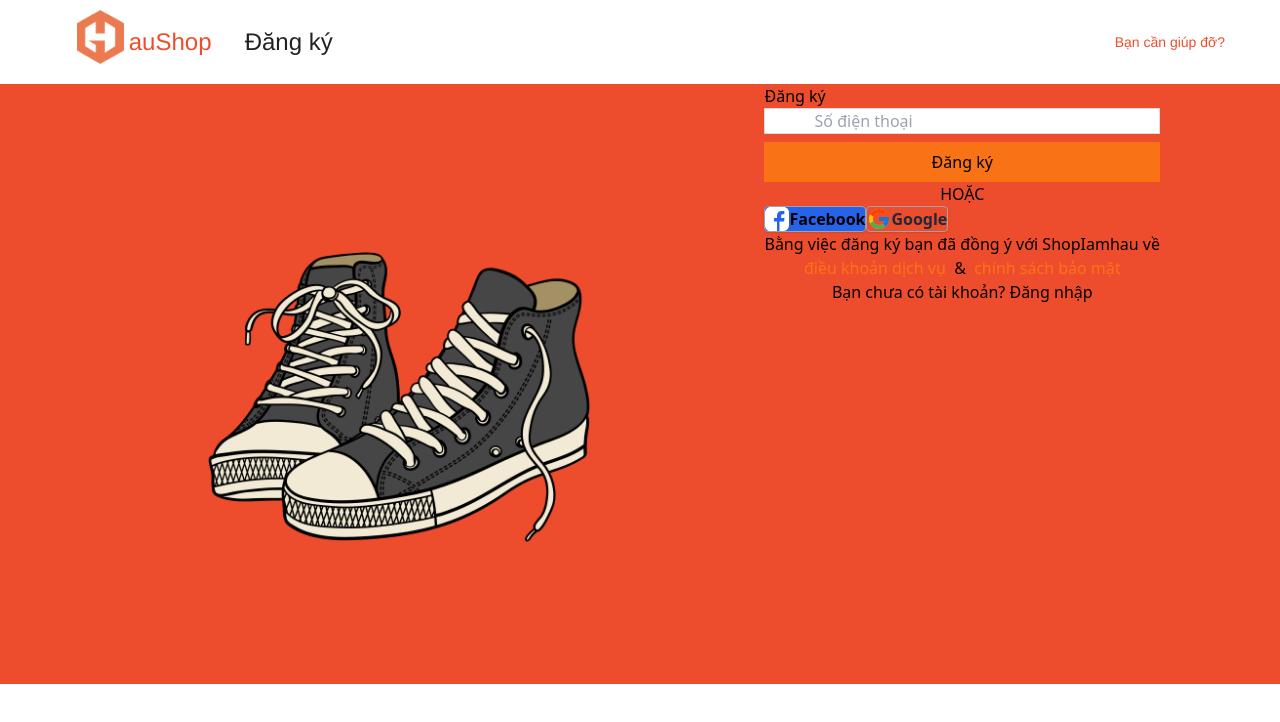
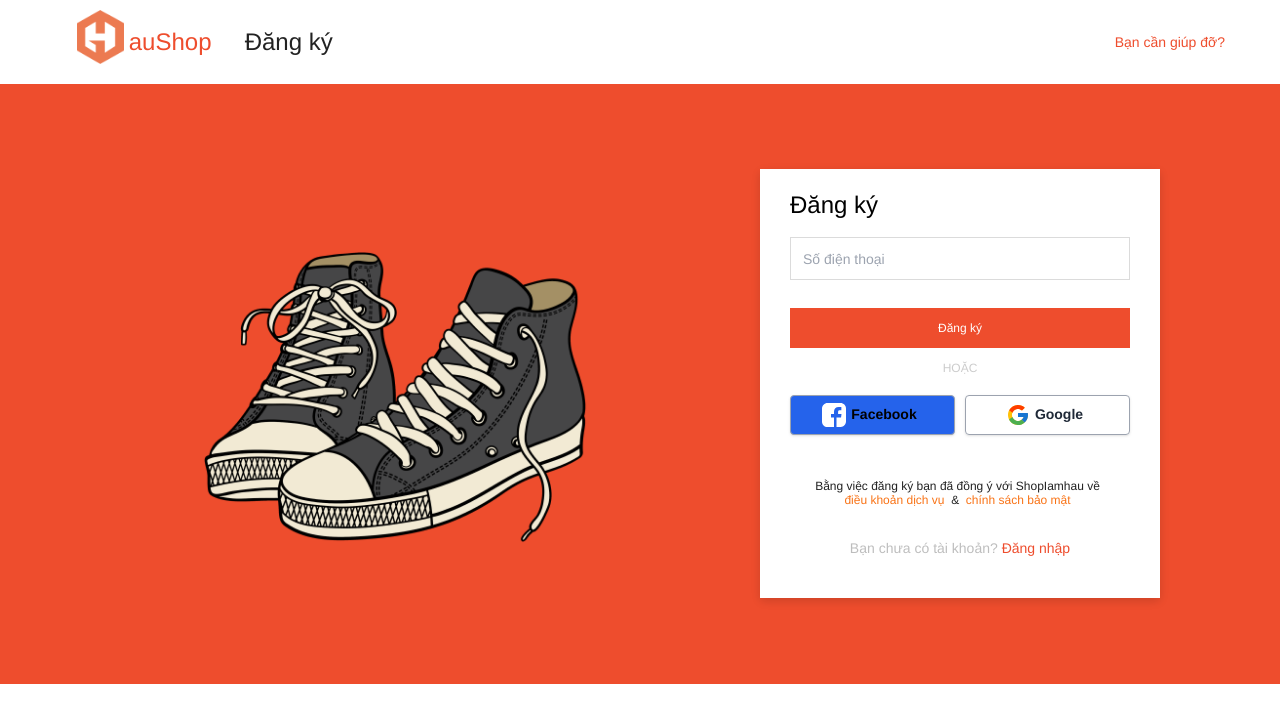
Before and after one commit to iamhaupv/retail-store-fe, a React (Create React App) app: page /signup in a window 1280 px wide. Shown: the top 722 px of the page. Built offline with nearby package versions, Linux system fonts and the light colour scheme.

Commit message:
FormRegister

```diff
--- a/src/components/FormRegister/FormRegister.css
+++ b/src/components/FormRegister/FormRegister.css
@@ -0,0 +1,117 @@
+.container__register{
+    font-family: Helvetica Neue, Helvetica, Arial, 文泉驛正黑, WenQuanYi Zen Hei, Hiragino Sans GB, 儷黑 Pro, LiHei Pro, Heiti TC, 微軟正黑體, Microsoft JhengHei UI, Microsoft JhengHei, sans-serif;
+    line-height: 1.2;
+    font-size: 14px;
+    box-sizing: border-box;
+    border-radius: 4px;
+    box-shadow: 0 3px 10px 0 rgba(0, 0, 0, .14);
+}
+.container__register .content{
+    width: 400px;
+    height: 429px;
+    background-color: #fff;
+}
+.container__register .content .content__title{
+    width: 100%;
+    height: 68px;
+    padding: 22px 30px;
+    font-size: 24px;
+}
+.container__register .content .content__content{
+    width: 100%;
+    height: 302.2px;
+    padding: 0px 30px 30px;
+}
+.container__register .content .content__content .form{
+    width: 340px;
+    height: 110px;
+    display: block;
+}
+.form .form__phone{
+    width: 100%;
+}
+.form .form__phone .form__phone__input{
+    height: 40.8px;
+    padding: 12px;
+    outline: none;
+}
+.form .form__phone .form__phone__input__pass{
+    width: 46px;
+    height: 13px;
+    padding: 0px 15px 0px 12px;
+    color: green;
+}
+.form .form__phone__error{
+    width: 100%;
+    height: 20px;
+    font-size: 12px;
+    padding: 4px 0px 0px;
+    color: #ff424f;
+    display: block;
+}
+.form .form__btn{
+    width: 100%;
+    height: 40px;
+    font-size: 12px;
+    padding: 4px 0px 0px;
+    color: #fff;
+    background-color: #ee4d2d;
+    margin: 0px 0px 30px;
+    padding: 0px 10px;
+}
+.content__content .line{
+    width: 100%;
+    height: 28.4px;
+    padding: 0px 0px 14px;
+    margin-top: 14px;
+}
+.content__content .line .line__text{
+    width: 66.68px;
+    height: 14.4px;
+    padding: 0px 16px;
+    color: #ccc;
+    font-size: 12px;
+}
+.content__content .btn__fb__gg{
+    width: 350px;
+    height: 50px;
+    margin: 0px -5px;
+}
+.content__content .btn__fb__gg .btn__fb{
+    width: 165px;
+    height: 40px;
+    margin: 5px;
+    padding: 0px 8px 0px 2px;
+}
+.content__content .btn__fb__gg .btn__fb .btn__fb__text{
+    margin-left: 5px;
+}
+.content__content .btn__fb__gg .btn__gg{
+    width: 165px;
+    height: 40px;
+    margin: 5px;
+    padding: 0px 8px 0px 2px;
+}
+.content__content .btn__fb__gg .btn__gg .btn__gg__text{
+    margin-left: 5px;
+}
+.content__content .des{
+   width: 335px;
+   height: 28.8px;
+   font-size: 12px;
+   margin: 0px 5px 0px 0px;
+   padding: 0px 25px;
+   color: #000000DE;
+   margin-top: 39px;
+}
+.content .content__foreign{
+    width: 404px;
+    height: 16.8px;
+    padding: 0px 4px 0px 0px;
+    color: #00000042;
+}
+.content .content__foreign .content__foreign__login{
+    width: 68.51px;
+    height: 16.8px;
+    color: #ee4d2d;
+}
```
